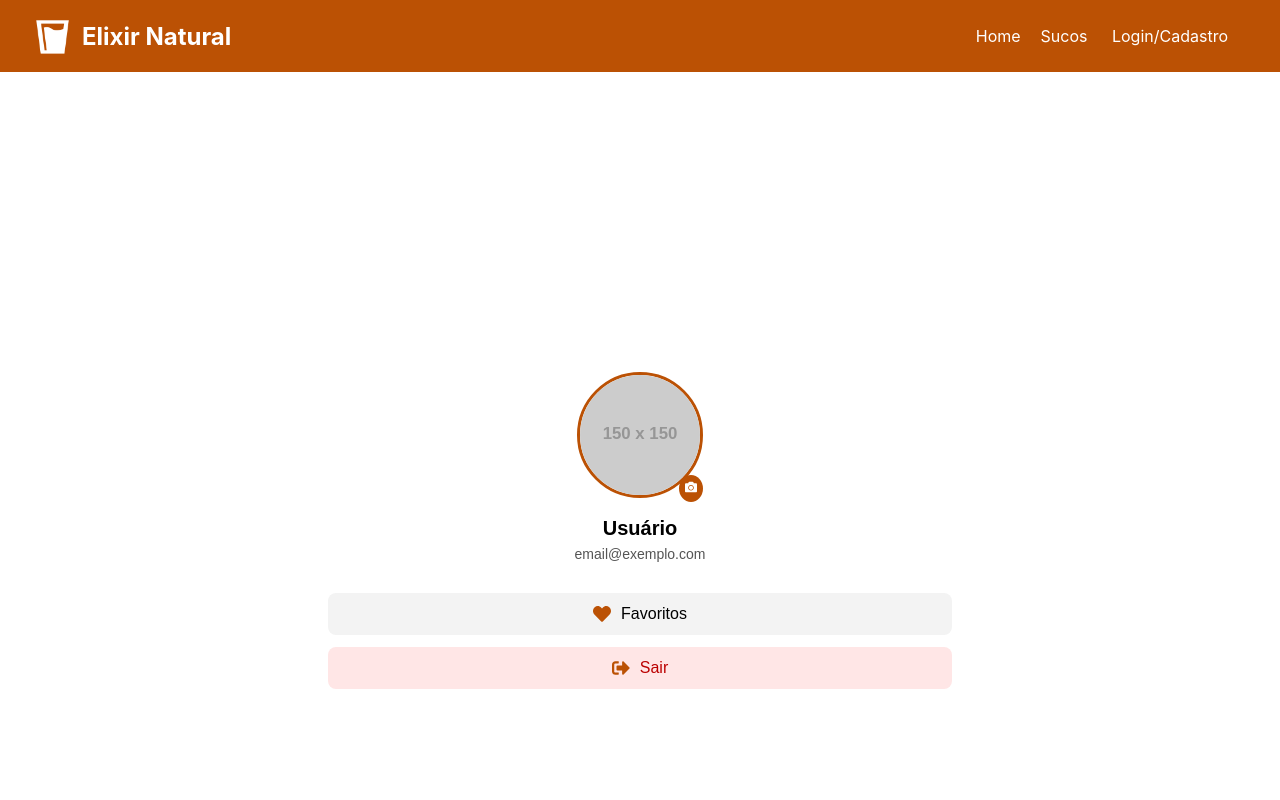
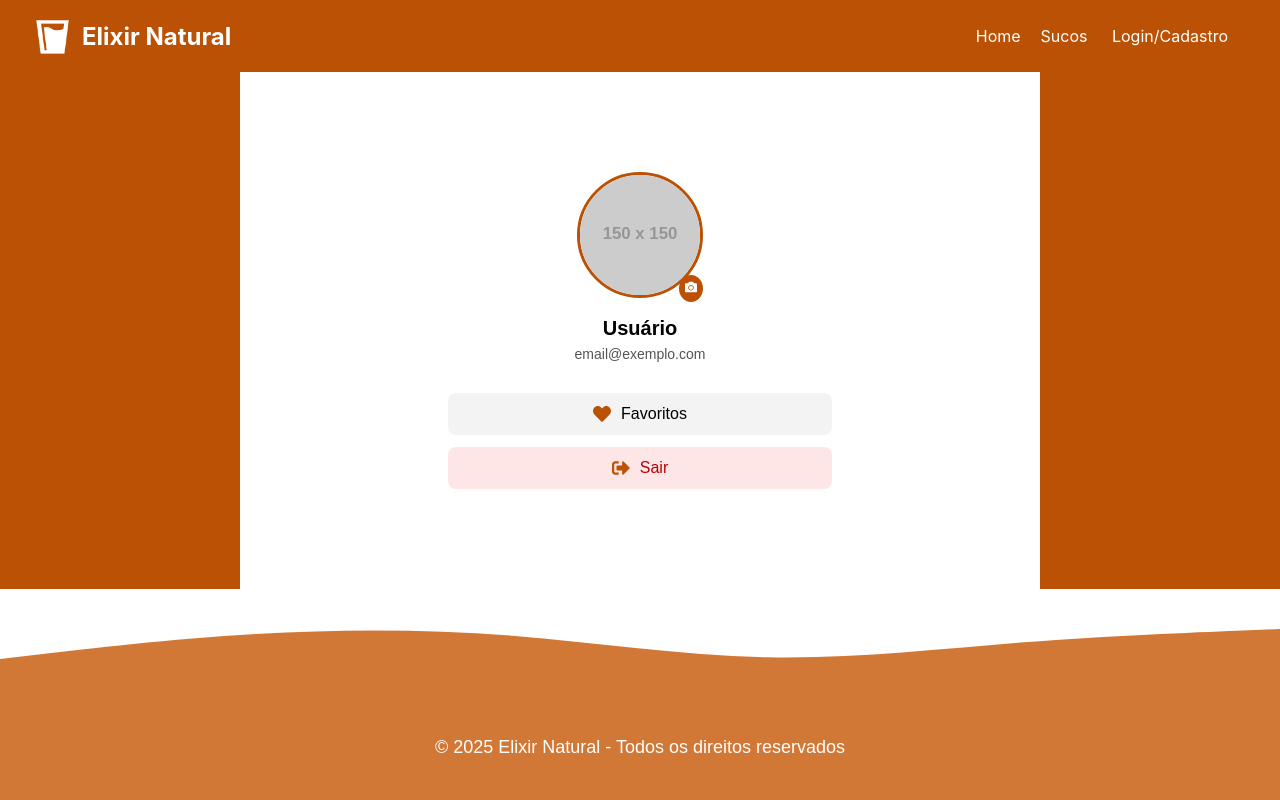
Before and after one commit to AlexsanderFrr/elixir-frontend, a React (Create React App) app: page /perfil in a window 1280 px wide. Shown: the top 800 px of the page. Built offline with nearby package versions, Linux system fonts and the light colour scheme; no server answers.

Commit message:
Subindo, Subindo

```diff
--- a/src/components/SucoCard.js
+++ b/src/components/SucoCard.js
@@ -68,7 +68,8 @@ const SucoCard = ({ suco, showLink = true }) => {
         </button>
       </div>
 
-      <h3 className="suco-title">{suco.suco_nome}</h3>
+      <h3 className="suco-title">{suco.suco_nome || suco.nome}</h3>
+      <h4 >{suco.diagnostico_nome_da_condicao}</h4>
 
       <div className="suco-details">
         {showLink && (
--- a/src/css/PerfilUsers.css
+++ b/src/css/PerfilUsers.css
@@ -2,9 +2,9 @@
   display: flex;
   flex-direction: column;
   align-items: center;
-  padding: 300px 16px;
+  padding: 100px 16px;
   font-family: sans-serif;
-  max-width: 9000px;
+  max-width: 800px;
   margin: 0 auto;
   background-color: #fff;
   width: 100%; /* deixa fluido */
--- a/src/pages/Favoritos.js
+++ b/src/pages/Favoritos.js
@@ -2,6 +2,9 @@ import React, { useEffect, useState } from 'react';
 import { useNavigate } from 'react-router-dom';
 import { FaArrowLeft, FaHeart } from 'react-icons/fa';
 import axios from 'axios';
+import { apiEndpoint } from "../config/constantes";
+import SucoCard from "../components/SucoCard";
+
 
 function Favoritos() {
   const navigate = useNavigate();
@@ -17,7 +20,7 @@ function Favoritos() {
         return;
       }
       try {
-        const res = await axios.get('http://localhost:8080/favoritos/all', {
+        const res = await apiEndpoint.get('/favoritos/all', {
           headers: {
             Authorization: `Bearer ${token}`,
           },
@@ -61,14 +64,13 @@ function Favoritos() {
 ) : favoritos.length === 0 ? (
   <p>Você ainda não adicionou favoritos.</p>
 ) : (
-        <ul style={{ paddingLeft: 20 }}>
+  <div style={{ display: 'flex', flexWrap: 'wrap', gap: '16px' }}>
     {favoritos.map((item) => (
-            <li key={item.suco.id || item.suco.suco_id} style={{ marginBottom: 10 }}>
-              {item.suco.nome || item.suco.suco_nome}
-            </li>
+      <SucoCard key={item.suco.id || item.suco.suco_id} suco={item.suco} />
     ))}
-        </ul>
+  </div>
 )}
+
     </div>
   );
 }
--- a/src/pages/PerfilUsers.js
+++ b/src/pages/PerfilUsers.js
@@ -50,7 +50,8 @@ function PerfilUsers() {
       </div>
 
       <div className="perfil-opcoes">
-        <button className="opcao-btn" onClick={() => navigate('/favoritos')}>
+        <button className="opcao-btn"
+        onClick={() => navigate('/favoritos')}>
         <FaHeart className="icon" />
          Favoritos
         </button>
```
Lines whose indentation alone changed are shown as unchanged.
